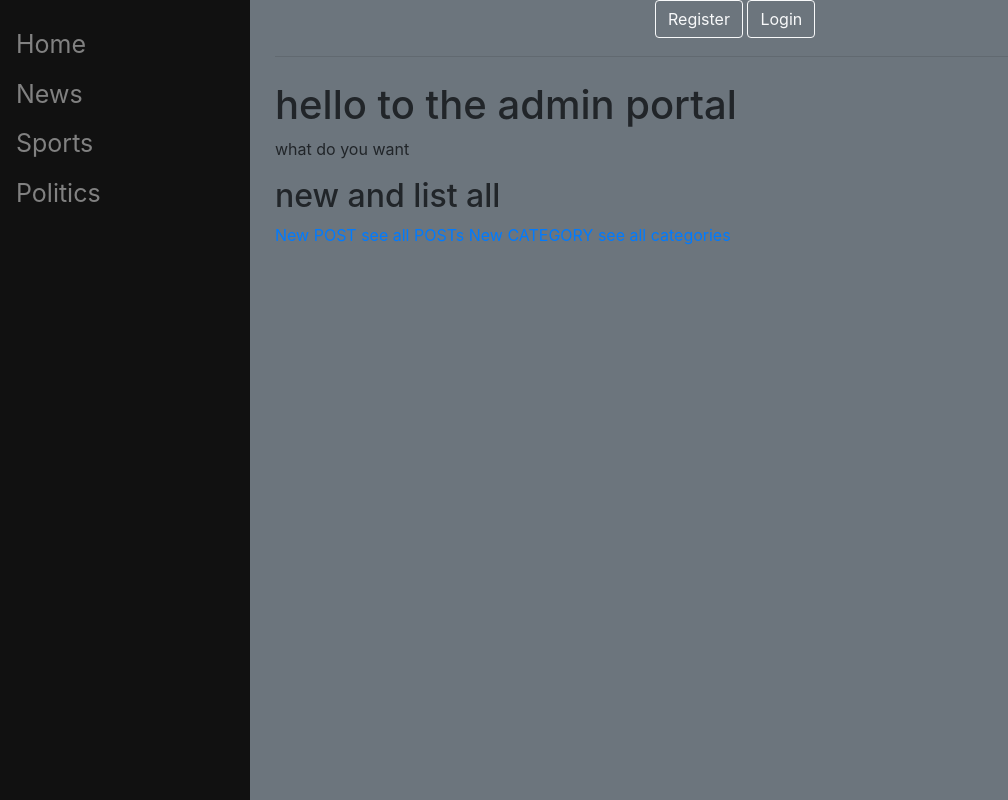
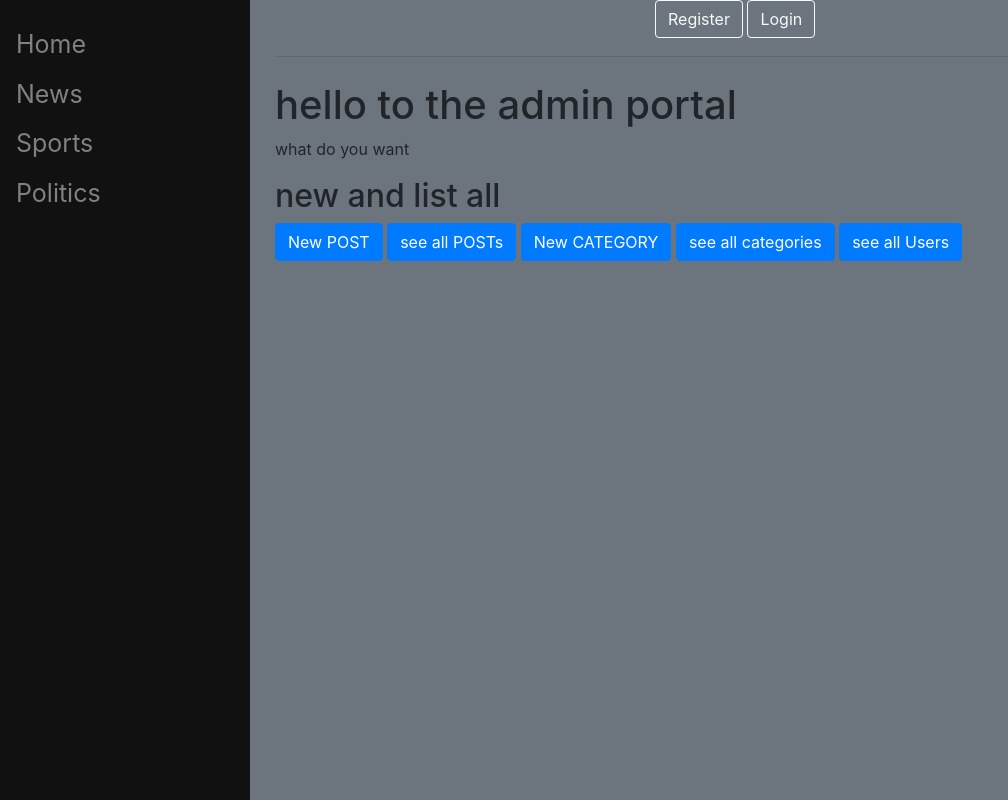
Before and after one commit to RahmaRamadan/Django-Blog, a Django app: template blogProj/templates/blogApp/admin-portal.html in a window 1280 px wide. Shown: the whole page, without its empty margins (0-1008 px from the left). Run offline with Django 3.2, Linux system fonts and the light colour scheme; the template is opened without the code that fills it, so the values that code supplies are empty; some libraries are stand-ins or nearby versions.

Commit message:
stop blocked user

```diff
--- a/blogProj/blogApp/views.py
+++ b/blogProj/blogApp/views.py
@@ -36,12 +36,14 @@ def loginPg(request):
             passwd = request.POST.get('password')
             user = authenticate(username=name, password=passwd)
             if user is not None:
-                login(request, user)
+                if User.groups.get(name='blocked'):
+                    messages.info(request, 'this User is blocked')
+                else:
+                    login(request, user)
                 if request.GET.get('next') is not None:
                     return redirect(request.GET.get('next'))
                 else:
                     return redirect('home')
-
             else:
                 messages.info(request, 'User name or password is incorrect')
         return render(request, 'blogApp/login.html')
--- a/blogProj/templates/blogApp/admin-portal.html
+++ b/blogProj/templates/blogApp/admin-portal.html
@@ -16,12 +16,15 @@
     <h2>new and list all</h2>
 
 
-    <a href="{% url 'addPost' %}"> New POST</a>
+    <a class="btn btn-primary" href="{% url 'addPost' %}"> New POST</a>
 
-    <a href="{% url 'post' %}"> see all POSTs</a>
+    <a class="btn btn-primary" href="{% url 'post' %}"> see all POSTs</a>
 
-    <a href="{% url 'addCategory' %}"> New CATEGORY</a>
+    <a class="btn btn-primary" href="{% url 'addCategory' %}"> New CATEGORY</a>
 
-    <a href="{% url 'categories' %}"> see all categories</a>
+    <a class="btn btn-primary" href="{% url 'categories' %}"> see all categories</a>
+
+    <a class="btn btn-primary" href="{% url 'users' %}"> see all Users</a>
+
     {% endblock %}
 </body>
--- a/blogProj/templates/blogApp/home.html
+++ b/blogProj/templates/blogApp/home.html
@@ -13,7 +13,8 @@
     {% if user.is_authenticated %}
         {% if request.user.is_staff %}
             <h1 class="text-primary">You are StaffUser Do what you want, {{ usr.username }}</h1>
-        {% else %}
+            <a href="{% url 'admin-portal' %}"> go to admin-portal</a>
+            {% else %}
             <h1 class="text-success">Hello, {{ usr.username }}</h1>
         {% endif %}
     {% else %}
--- a/blogProj/templates/blogApp/users.html
+++ b/blogProj/templates/blogApp/users.html
@@ -13,7 +13,7 @@
     <ul class="text-dark">
         {% for user in USERS %}
         <h5>Username : {{user.username}} </h5>
-        <h5>groups :
+        <h5>
             {% for group in user.groups.all %}
                 {{ group }}
             {% endfor %}
```
